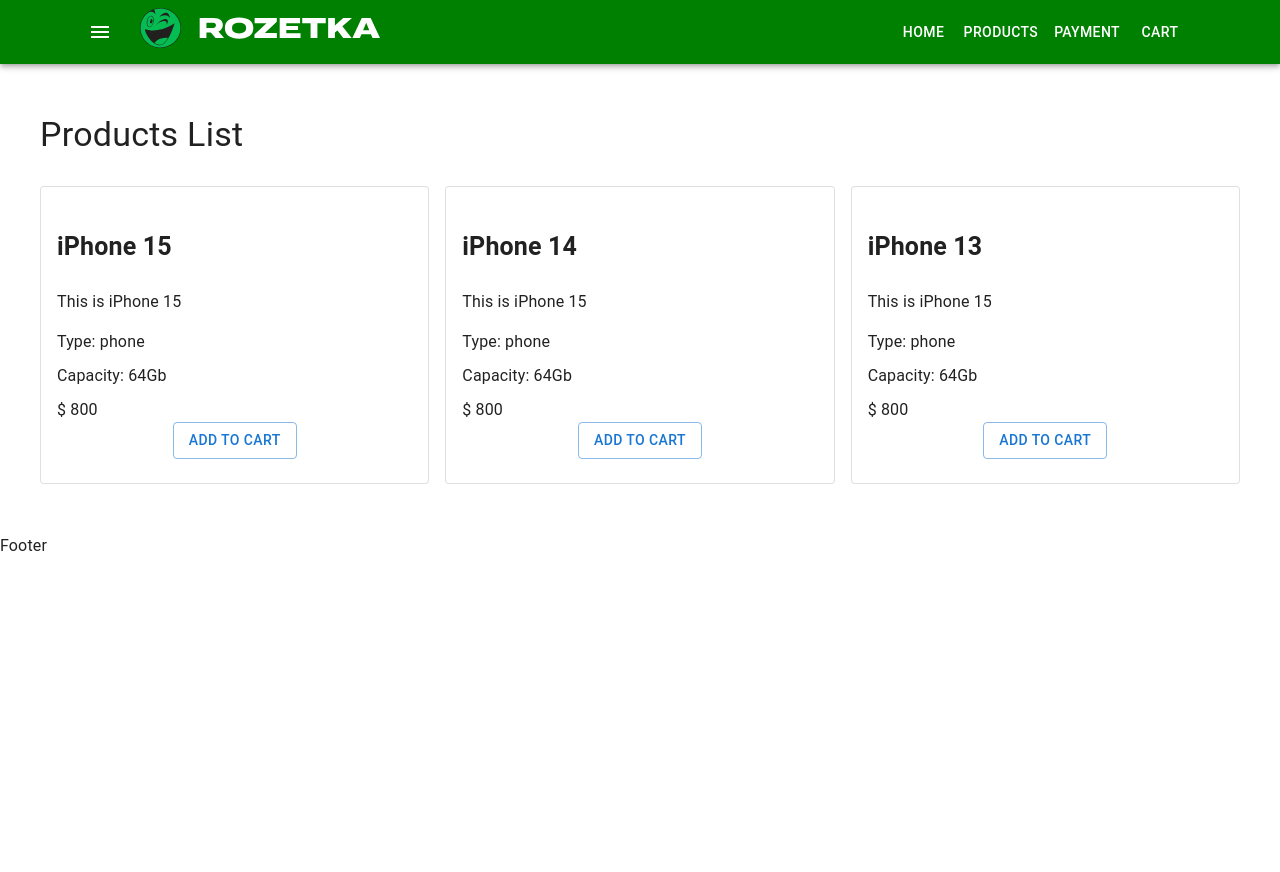
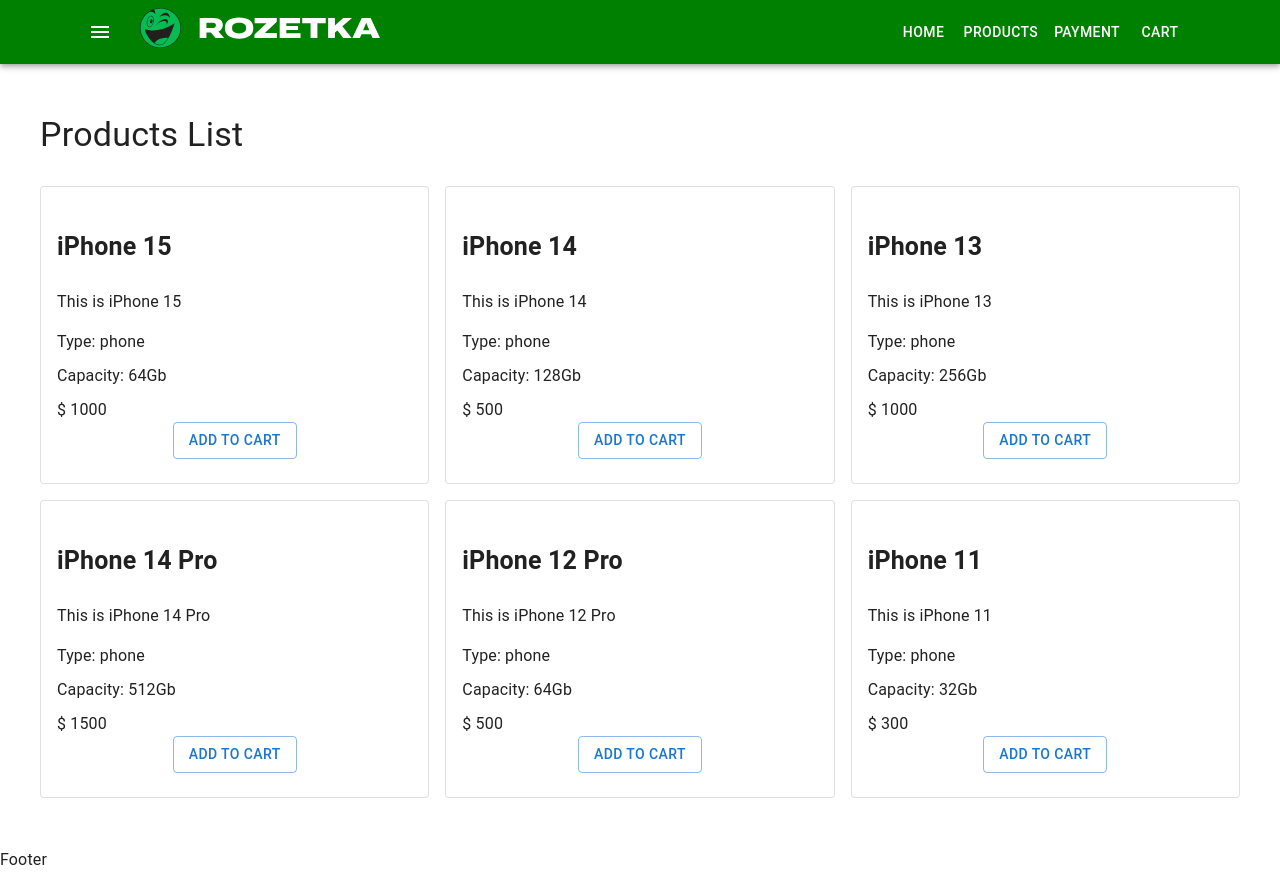
Before and after one commit to kznkv-skillup/react-shop-project-16-03, a React (Create React App) app: page / in a window 1280 px wide. Before the commit the page ends 800 px from the top, so only its background shows below. Built offline with nearby package versions, Linux system fonts and the light colour scheme.

Commit message:
+added productsArray and shown ProductListItem

```diff
--- a/src/components/Products/ProductListItem.tsx
+++ b/src/components/Products/ProductListItem.tsx
@@ -3,17 +3,27 @@
 
 type Props = {
     title: string
+    description: string
+    type: string
+    capacity: string
+    price: number
 }
 
-const ProductListItem = ({ title }: Props) => {
+const ProductListItem = ({
+    title,
+    description,
+    type,
+    capacity,
+    price,
+}: Props) => {
     return (
         <Card variant="outlined" className="product-list-item">
             <CardContent>
                 <h3 className="product-title">{title}</h3>
-                <p className="product-description">This is iPhone 15</p>
-                <div className="product-features">Type: phone</div>
-                <div className="product-features">Capacity: 64Gb</div>
-                <div className="product-price">$ 800</div>
+                <p className="product-description">{description}</p>
+                <div className="product-features">Type: {type}</div>
+                <div className="product-features">Capacity: {capacity}Gb</div>
+                <div className="product-price">$ {price}</div>
                 <div className="btns-wrapper">
                     <Button variant="outlined">Add to cart</Button>
                 </div>
--- a/src/components/Products/ProductsList.tsx
+++ b/src/components/Products/ProductsList.tsx
@@ -1,7 +1,10 @@
 import { Grid, Typography } from '@mui/material'
 import ProductListItem from './ProductListItem'
+import { productsArray } from 'utils/productsArray'
 
 type Props = {}
+
+// console.log(productsArray)
 
 const ProductsList = (props: Props) => {
     return (
@@ -16,15 +19,19 @@
                 Products List
             </Typography>
             <Grid container spacing={2}>
-                <Grid item xs={12} sm={6} lg={4}>
-                    <ProductListItem title="iPhone 15" />
-                </Grid>
-                <Grid item xs={12} sm={6} lg={4}>
-                    <ProductListItem title="iPhone 14" />
-                </Grid>
-                <Grid item xs={12} sm={6} lg={4}>
-                    <ProductListItem title="iPhone 13" />
-                </Grid>
+                {productsArray.map(
+                    ({ id, title, type, description, capacity, price }) => (
+                        <Grid item xs={12} sm={6} lg={4} key={id}>
+                            <ProductListItem
+                                title={title}
+                                description={description}
+                                type={type}
+                                capacity={capacity}
+                                price={price}
+                            />
+                        </Grid>
+                    )
+                )}
             </Grid>
         </>
     )
--- /dev/null
+++ b/src/utils/productsArray.ts
@@ -0,0 +1,59 @@
+type Product = {
+    id: number
+    title: string
+    description: string
+    type: string
+    capacity: string
+    price: number
+}
+
+export const productsArray: Product[] = [
+    {
+        id: 1,
+        title: 'iPhone 15',
+        description: 'This is iPhone 15',
+        type: 'phone',
+        capacity: '64',
+        price: 1000,
+    },
+    {
+        id: 2,
+        title: 'iPhone 14',
+        description: 'This is iPhone 14',
+        type: 'phone',
+        capacity: '128',
+        price: 500,
+    },
+    {
+        id: 3,
+        title: 'iPhone 13',
+        description: 'This is iPhone 13',
+        type: 'phone',
+        capacity: '256',
+        price: 1000,
+    },
+    {
+        id: 4,
+        title: 'iPhone 14 Pro',
+        description: 'This is iPhone 14 Pro',
+        type: 'phone',
+        capacity: '512',
+        price: 1500,
+    },
+    {
+        id: 5,
+        title: 'iPhone 12 Pro',
+        description: 'This is iPhone 12 Pro',
+        type: 'phone',
+        capacity: '64',
+        price: 500,
+    },
+    {
+        id: 6,
+        title: 'iPhone 11',
+        description: 'This is iPhone 11',
+        type: 'phone',
+        capacity: '32',
+        price: 300,
+    },
+]
```
